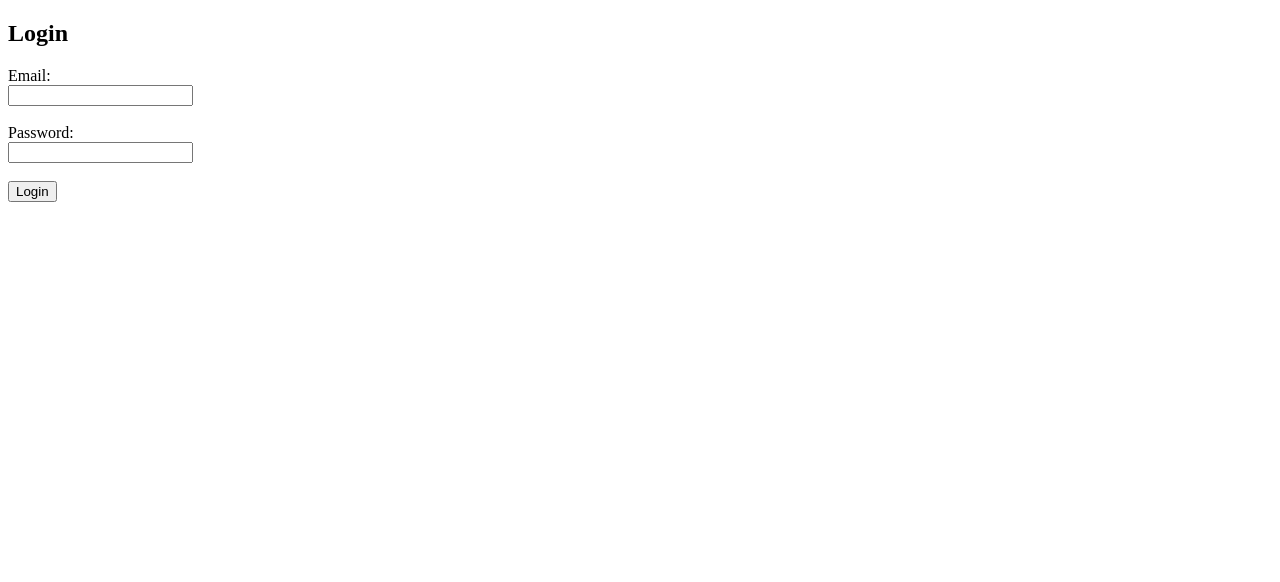
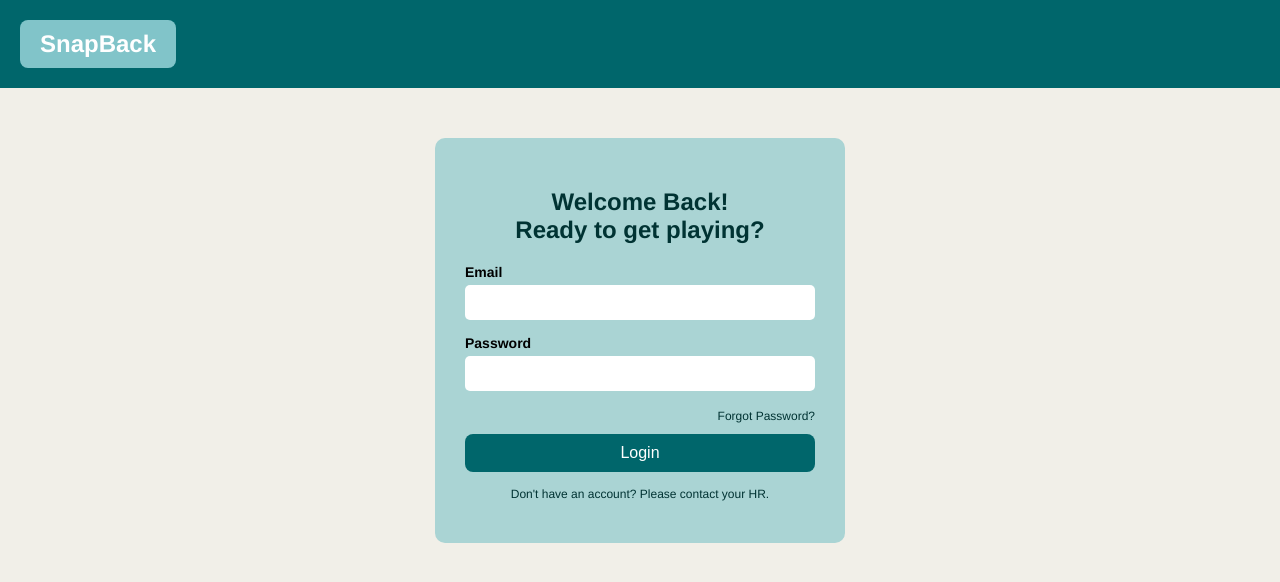
Before and after one commit to es2323/SnapBack, a Python web app: template Fatigue-monitoring-game/Templates/Login.html in a window 1280 px wide. Shown: the top 582 px of the page. Run offline with Jinja, Linux system fonts and the light colour scheme; the template is opened without the code that fills it, so the values that code supplies are empty.

Commit message:
Task: Login page styling and formatting

```diff
--- a/Fatigue-monitoring-game/Templates/Login.html
+++ b/Fatigue-monitoring-game/Templates/Login.html
@@ -3,22 +3,35 @@
 <head>
     <meta charset="UTF-8">
     <title>SnapBack - Login</title>
+    <link rel="stylesheet" href="{{ url_for('static', filename='styles.css') }}">
 </head>
 <body>
-    <h2>Login</h2>
 
-    {% if error %}
-        <p style="color:red;">{{ error }}</p>
-    {% endif %}
+    <!-- Header -->
+    <header class="header">
+        <div class="logo">SnapBack</div>
+    </header>
 
-    <form method="post">
-        <label>Email:</label><br>
-        <input type="email" name="email" required><br><br>
+    <!-- Login Form Box -->
+    <div class="login-box">
+        <h2>Welcome Back!<br>Ready to get playing?</h2>
 
-        <label>Password:</label><br>
-        <input type="password" name="password" required><br><br>
+        <form method="POST" action="{{ url_for('auth.login') }}">
+            <label>Email</label>
+            <input type="email" name="email" required>
 
-        <input type="submit" value="Login">
-    </form>
+            <label>Password</label>
+            <input type="password" name="password" required>
+
+            <div class="forgot">
+                <a href="#">Forgot Password?</a>
+            </div>
+
+            <button type="submit" class="login-btn">Login</button>
+        </form>
+
+        <p class="register-link">Don't have an account? Please contact your HR.</p>
+    </div>
+
 </body>
 </html>
--- /dev/null
+++ b/Fatigue-monitoring-game/static/styles.css
@@ -0,0 +1,89 @@
+/* General Reset */
+body {
+    margin: 0;
+    padding: 0;
+    font-family: 'Helvetica', sans-serif;
+    background-color: #f1efe8;
+}
+
+/* Header */
+.header {
+    background-color: #00666b;
+    padding: 20px;
+    text-align: left;
+}
+
+.logo {
+    font-size: 24px;
+    color: white;
+    font-weight: bold;
+    background-color: #81c4c9;
+    padding: 10px 20px;
+    border-radius: 8px;
+    display: inline-block;
+}
+
+/* Login Box */
+.login-box {
+    background: #aad4d4;
+    width: 350px;
+    margin: 50px auto;
+    padding: 30px;
+    border-radius: 10px;
+    text-align: center;
+}
+
+.login-box h2 {
+    margin-bottom: 20px;
+    color: #003333;
+}
+
+.login-box form {
+    display: flex;
+    flex-direction: column;
+}
+
+.login-box input {
+    margin-bottom: 15px;
+    padding: 10px;
+    border: none;
+    border-radius: 5px;
+}
+
+.login-box label {
+    text-align: left;
+    font-weight: bold;
+    margin-bottom: 5px;
+    font-size: 14px;
+}
+
+.login-btn {
+    background-color: #00666b;
+    color: white;
+    padding: 10px;
+    border: none;
+    border-radius: 8px;
+    font-size: 16px;
+    cursor: pointer;
+}
+
+.login-btn:hover {
+    background-color: #004f50;
+}
+
+.forgot {
+    text-align: right;
+    margin-bottom: 10px;
+}
+
+.forgot a {
+    font-size: 12px;
+    color: #003333;
+    text-decoration: none;
+}
+
+.register-link {
+    margin-top: 15px;
+    font-size: 12px;
+    color: #003333;
+}
```
Also changed, not shown: Fatigue-monitoring-game/Templates/Dashboard.html (+13 -0 lines), Fatigue-monitoring-game/app.py (+11 -3 lines), Fatigue-monitoring-game/snapback.db (added).
